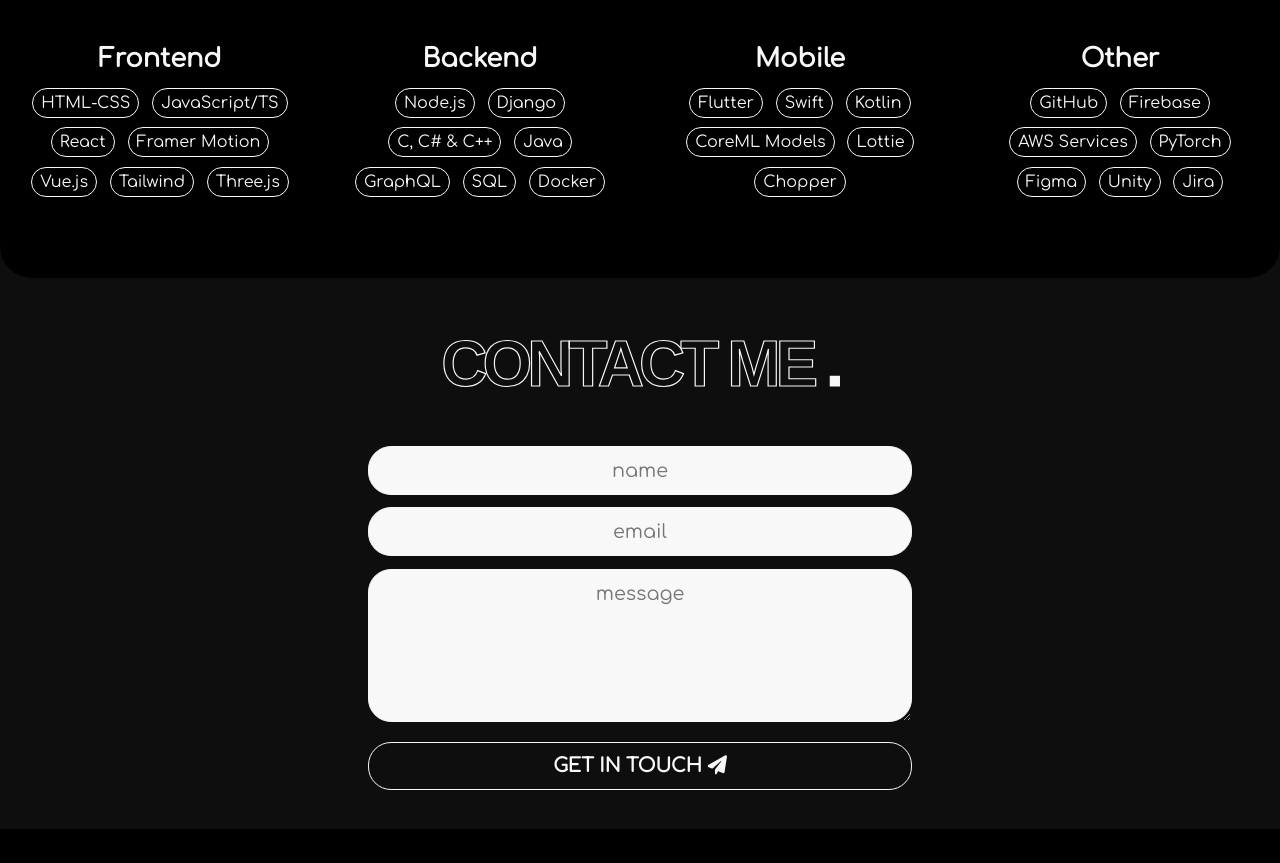
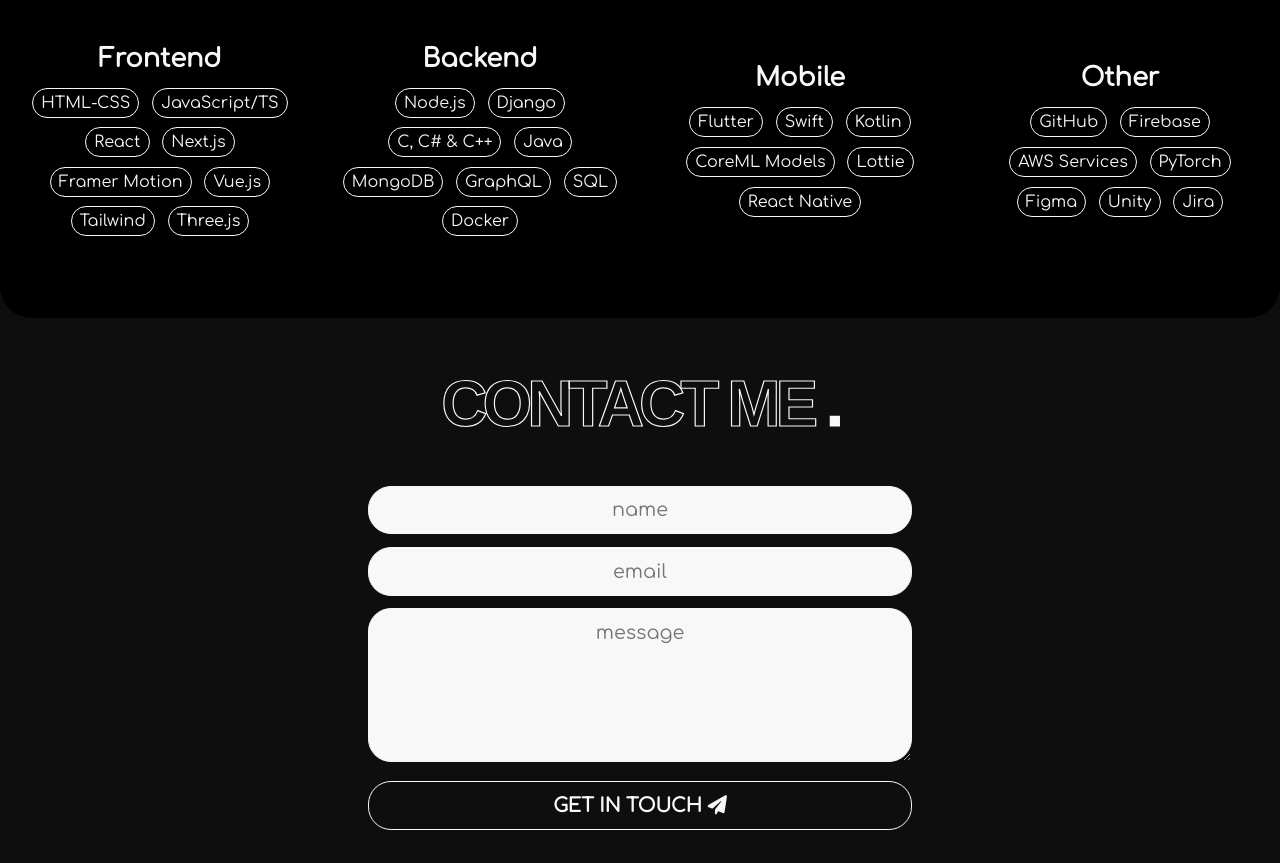
Before and after one commit to gowth6m/gowtham-io, a React (Create React App) app: page / in a window 1280 px wide. Shown: the part 2740-3603 px from the top of the page. Built offline with nearby package versions, Linux system fonts and the light colour scheme.

Commit message:
updated build and skills section

```diff
--- a/src/components/skills/Skills.tsx
+++ b/src/components/skills/Skills.tsx
@@ -47,6 +47,7 @@
     "HTML-CSS",
     "JavaScript/TS",
     "React",
+    "Next.js",
     "Framer Motion",
     "Vue.js",
     "Tailwind",
@@ -57,6 +58,7 @@
     "Django",
     "C, C# & C++",
     "Java",
+    "MongoDB",
     "GraphQL",
     "SQL",
     "Docker",
@@ -67,7 +69,7 @@
     "Kotlin",
     "CoreML Models",
     "Lottie",
-    "Chopper",
+    "React Native",
   ]);
   let sectionFour = new SkillsSection("Other", "Test", [
     "GitHub",
```
Also changed, not shown: 8 other files (tests, documents, lock files or other folders).
